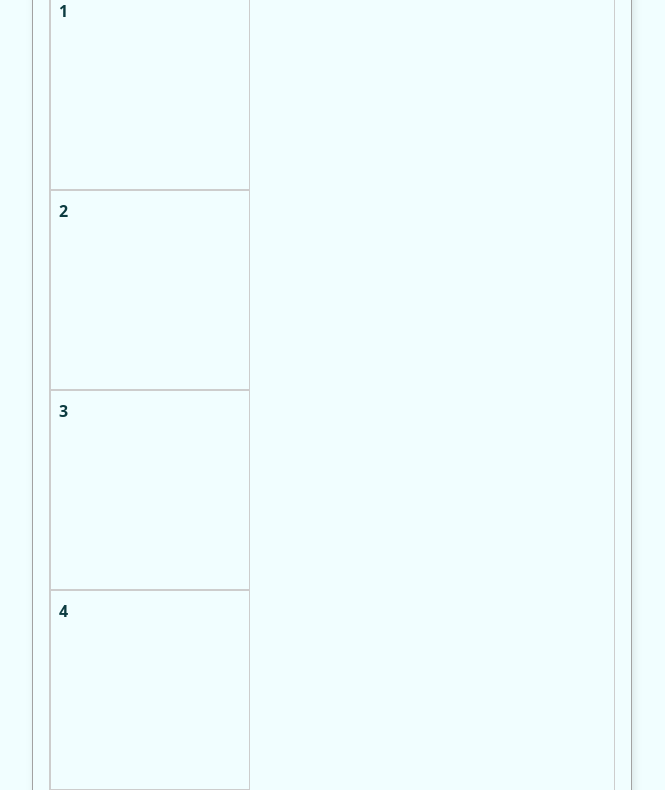
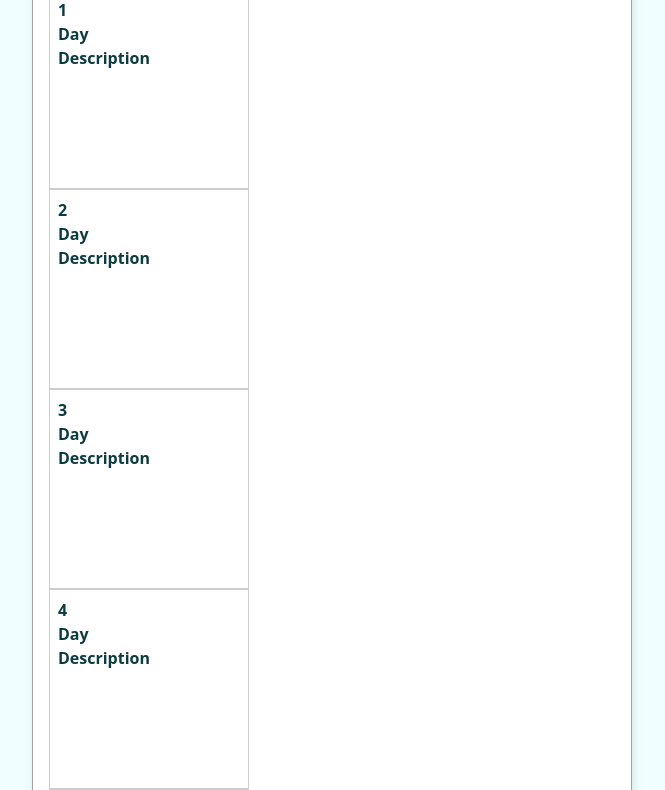
Before and after one commit to katarzynakaz/Piscine-week-2, a plain HTML site: page index.html in a window 1280 px wide. Shown: the part 126-916 px from the top of the page, without its empty margins (0-665 px from the left). Drawn offline with nearby package versions, Linux system fonts and the light colour scheme.

Commit message:
week day and description added to calendar days

```diff
--- a/render-month.mjs
+++ b/render-month.mjs
@@ -45,7 +45,13 @@ const showCalendar = (monthIndex, fullCurrentMonthContainer) => {
 	for (let i = 1; i <= daySlots; i++) {
 		const singleDayDiv = document.createElement("div");
 		singleDayDiv.className = "day";
-		singleDayDiv.textContent = i;
+
+		singleDayDiv.innerHTML = `
+    <div class="day-number">${i}</div>
+    <span class="day-of-week">Day</span>
+    <p class="description">Description</p>
+  `;
+
 		allDaysDiv.appendChild(singleDayDiv);
 	}
 
--- a/styles.css
+++ b/styles.css
@@ -16,6 +16,7 @@ body {
 	border: 1px solid rgb(162, 162, 162);
 	border-radius: 8px;
 	box-shadow: 2px 2px 8px rgba(0, 0, 0, 0.1);
+	background-color: white;
 }
 
 /* show month name */
@@ -28,7 +29,7 @@ body {
 
 .monthDaysDiv {
 	display: grid;
-	border: 1px solid rgb(205, 205, 205);
+	/* border: 1px solid rgb(205, 205, 205); */
 }
 
 .day {
```
